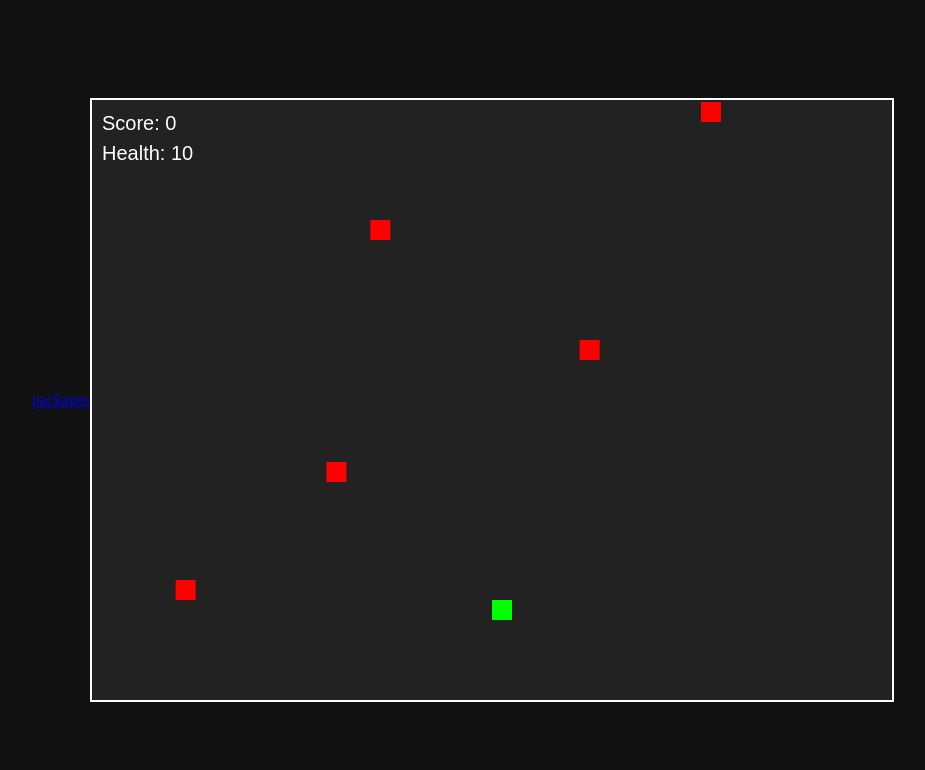
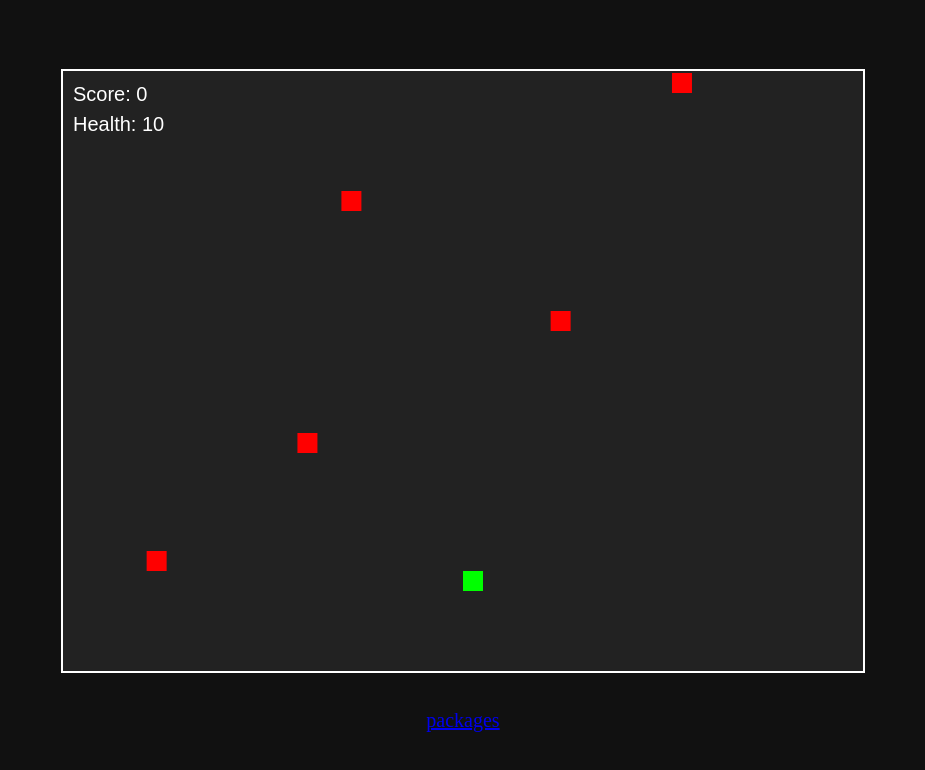
Before and after one commit to tyler-ryans/Online-free-to-play-games, a plain HTML site: page index.html in a window 1280 px wide. Shown: the whole page, without its empty margins (177-1102 px from the left). Drawn offline with Linux system fonts and the light colour scheme.

Commit message:
Add files via upload

```diff
--- a/index.html
+++ b/index.html
@@ -6,9 +6,10 @@
   <link rel="stylesheet" href="style1.css">
 </head>
 <body>
-  <a href="./index01.html">packages</a>
+
   <canvas id="gameCanvas" width="800" height="600"></canvas>
-  <div id="gameOver">Game Over<br><button onclick="restartGame()">Restart</button></div>
+  <div id="gameOver">Game Over<br><button onclick="restartGame()">Restart</button></div><br><br>
+  <a href="./index01.html" class="offer">packages</a>
   <script src="script.js"></script>
 </body>
 </html>
--- a/style1.css
+++ b/style1.css
@@ -2,6 +2,7 @@ body {
   margin: 0;
   background: #111;
   display: flex;
+  flex-direction: column;
   justify-content: center;
   align-items: center;
   height: 100vh;
@@ -26,3 +27,6 @@ button {
   padding: 10px 20px;
   font-size: 1em;
 }
+.offer{
+  font-size: 20px !important;
+}
```
